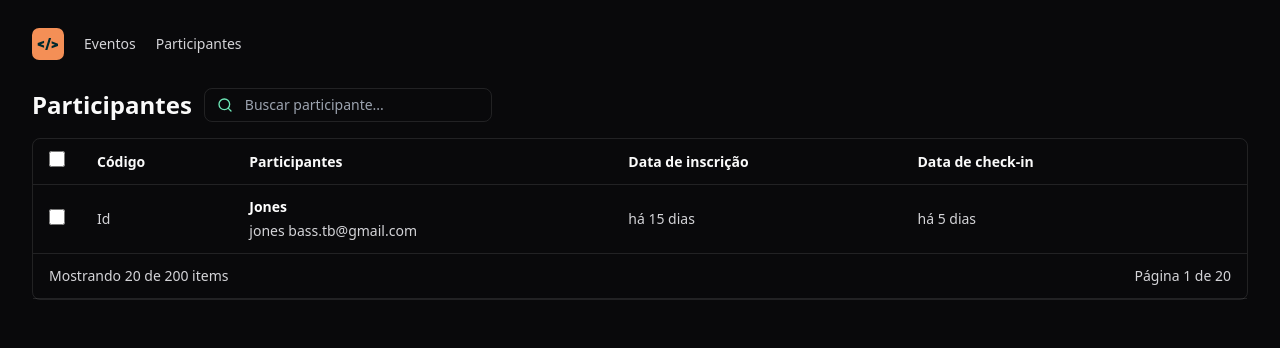
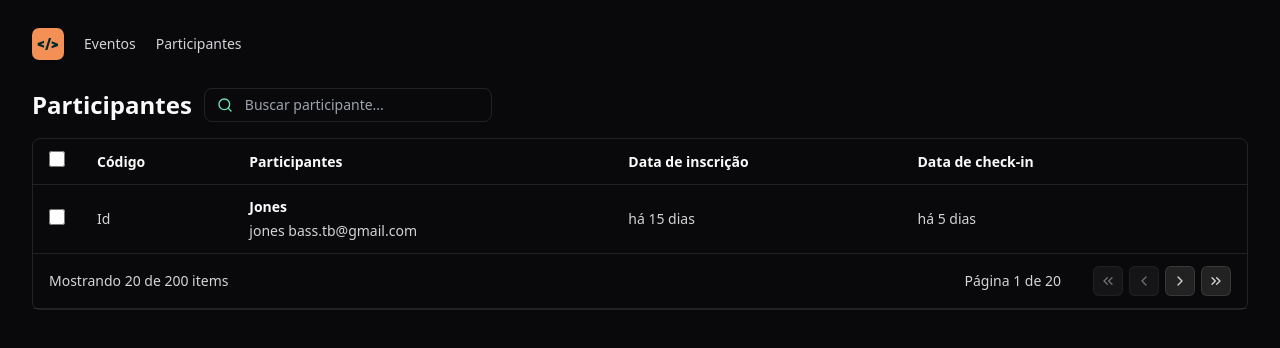
Before and after one commit to Jones-bass/pass-in, a React (Vite) app in the folder pass-in-web/: page / in a window 1280 px wide. Shown: the top 348 px of the page. Built offline with nearby package versions, Linux system fonts and the light colour scheme.

Commit message:
Estrutura Button

```diff
--- a/pass-in-web/src/components/attendee-list.tsx
+++ b/pass-in-web/src/components/attendee-list.tsx
@@ -1,11 +1,27 @@
-import { Search } from "lucide-react";
+import { ChevronLeft, ChevronRight, ChevronsLeft, ChevronsRight, Search } from "lucide-react";
 import { Table } from "./table/table";
 import { TableHeader } from "./table/table-header";
 import { TableCell } from "./table/table-cell";
 import { TableRow } from "./table/table-row";
+import { IconButton } from "./icon-button";
+import { useState } from "react";
 
 export function AttendeeList() {
-  return(
+  const [page, setPage] = useState<number>(1);
+
+  function goToNextPage() {
+    setPage(page + 1);
+  }
+
+  function goToPreviousPage() {
+    setPage(page - 1);
+  }
+
+  function goToFirstPage() {
+    setPage(1);
+  }
+
+  return (
     <>
       <div className="flex flex-col gap-4">
         <div className="flex items-center gap-3">
@@ -56,8 +72,20 @@ export function AttendeeList() {
               <TableCell className="text-right" colSpan={3}>
                 <div className="inline-flex gap-8 items-center">
                   <span>Página 1 de 20</span>
-
-
+                  <div className="flex gap-1.5">
+                    <IconButton onClick={goToFirstPage} disabled={page === 1}>
+                      <ChevronsLeft className="size-4" />
+                    </IconButton>
+                    <IconButton onClick={goToPreviousPage} disabled={page === 1}>
+                      <ChevronLeft className="size-4" />
+                    </IconButton>
+                    <IconButton onClick={goToNextPage}>
+                      <ChevronRight className="size-4" />
+                    </IconButton>
+                    <IconButton>
+                      <ChevronsRight className="size-4" />
+                    </IconButton>
+                  </div>
                 </div>
               </TableCell>
             </TableRow>
--- /dev/null
+++ b/pass-in-web/src/components/icon-button.tsx
@@ -0,0 +1,21 @@
+import { ComponentProps } from "react";
+import { twMerge } from "tailwind-merge";
+
+interface IconButtonProps extends ComponentProps<'button'> {
+  transparent?: boolean;
+}
+
+export function IconButton({ transparent, ...props }: IconButtonProps) {
+  return(
+    <>
+      <button
+        {...props}
+        className={twMerge(
+          'border border-white/10 rounded-md p-1.5',
+          transparent ? 'bg-black/20' : 'bg-white/10',
+          props.disabled ? 'opacity-50' : null,
+        )}
+      />
+    </>
+  )
+}
```
Lines whose indentation alone changed are shown as unchanged.
